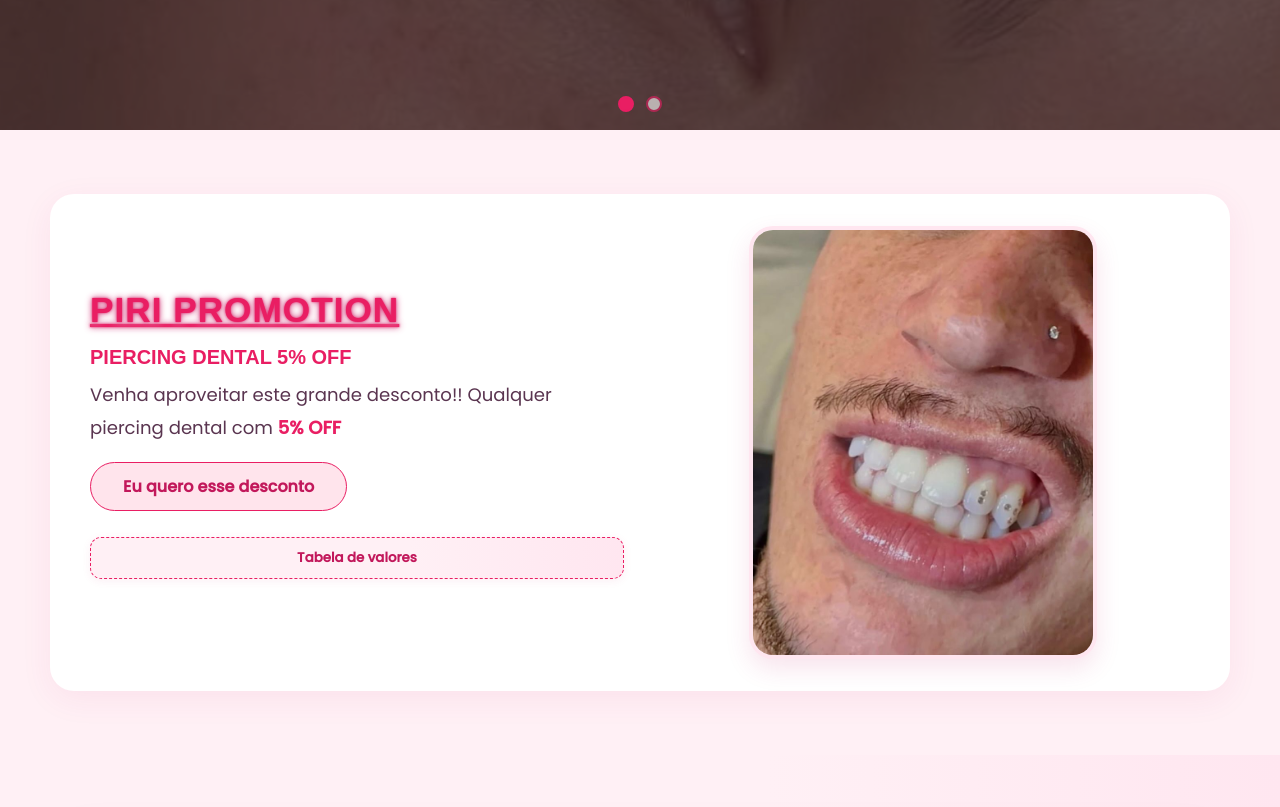
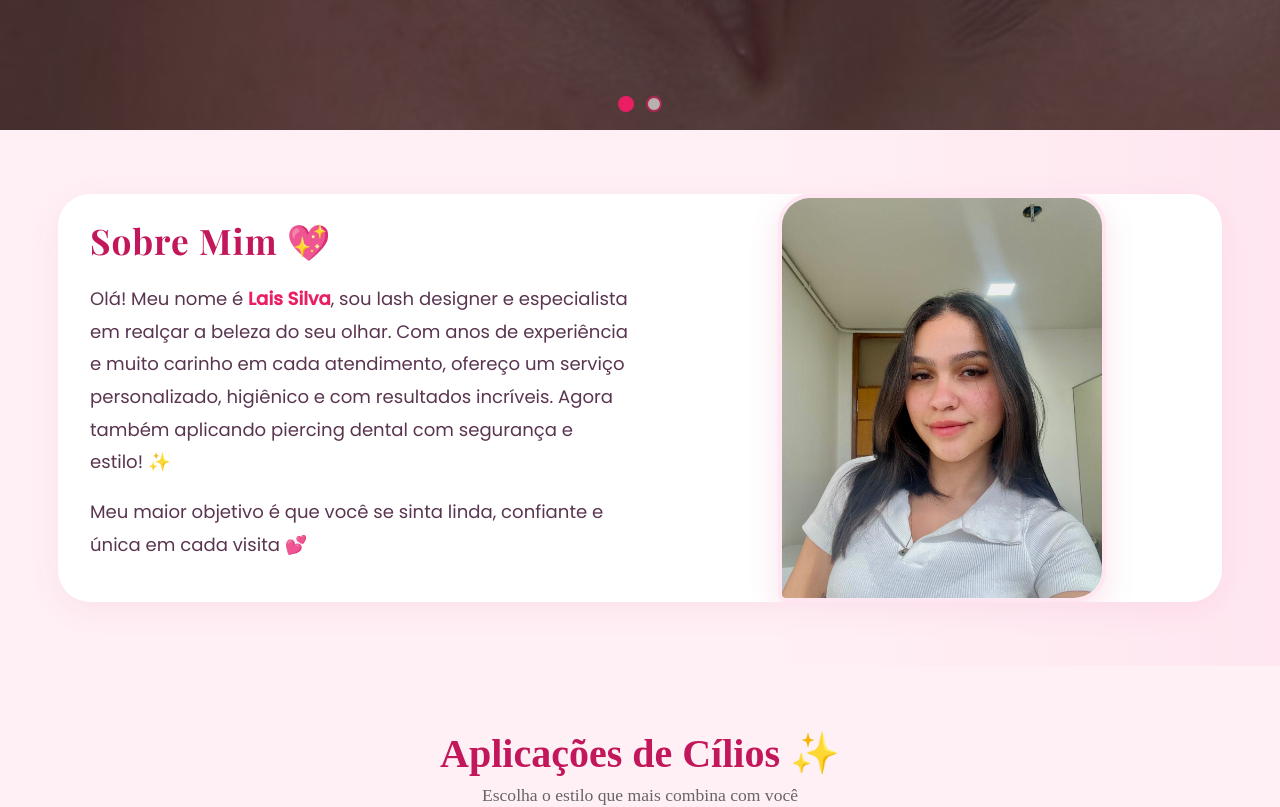
Before and after one commit to BrunoToniatti/lais, an Angular app: page / in a window 1280 px wide. Shown: the part 440-1247 px from the top of the page. Built offline with nearby package versions, Linux system fonts and the light colour scheme.

Commit message:
Removendo promoção

```diff
--- a/src/app/first-page/first-page.component.html
+++ b/src/app/first-page/first-page.component.html
@@ -1,6 +1,6 @@
 <app-header></app-header>
 <app-carousel></app-carousel>
-<app-promotion></app-promotion>
+<!--<app-promotion></app-promotion>-->
 <app-about></app-about>
 <!-- Sessão para os cilios -->
 <app-cilios></app-cilios>
```
